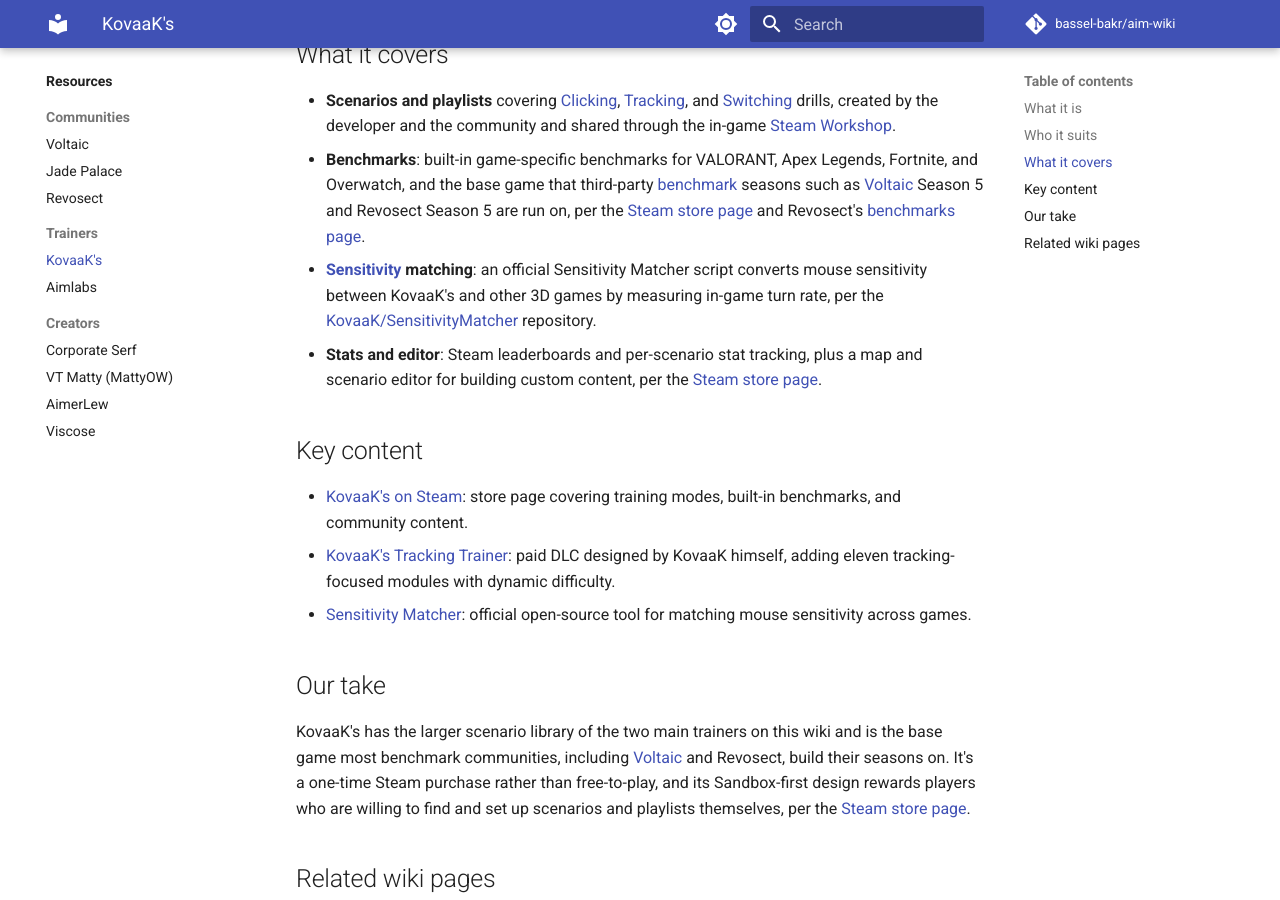
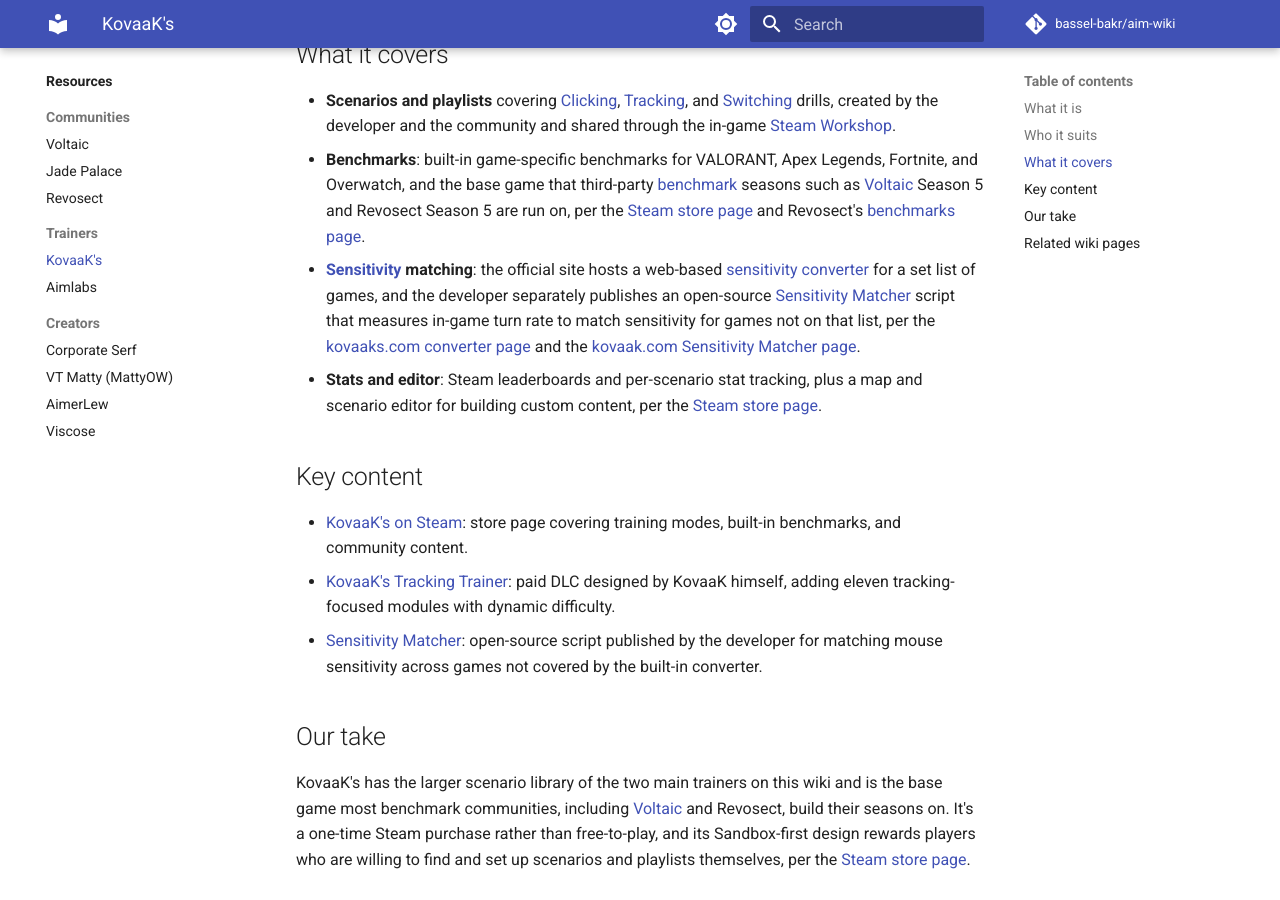
Before and after one commit to Bassel-Bakr/Aim, an MkDocs documentation site: the page built from docs/resources/trainers/kovaaks.md, in a window 1280 px wide and 900 px high, scrolled down 762 px. Built offline with MkDocs 1.6.1 and Material for MkDocs 9.7.7, drawn with Linux system fonts in a browser that asks for light colours; comment, search, counter and statistics services are not loaded.

Commit message:
docs: fix unsupported 'official' claim on kovaaks.md sensitivity tool
Cite the official kovaaks.com sensitivity converter for the built-in
tool, and describe the GitHub Sensitivity Matcher as a script the
developer publishes separately rather than calling it official, per
review finding.

Co-Authored-By: Claude Sonnet 5 <noreply@anthropic.com>

```diff
--- a/docs/resources/trainers/kovaaks.md
+++ b/docs/resources/trainers/kovaaks.md
@@ -23,14 +23,14 @@ Players comfortable choosing and configuring their own scenarios and playlists,
 
 - **Scenarios and playlists** covering [Clicking](../../skills/clicking.md), [Tracking](../../skills/tracking.md), and [Switching](../../skills/switching.md) drills, created by the developer and the community and shared through the in-game [Steam Workshop](https://steamcommunity.com/app/824270/workshop/).
 - **Benchmarks**: built-in game-specific benchmarks for VALORANT, Apex Legends, Fortnite, and Overwatch, and the base game that third-party [benchmark](../../training/benchmarks.md) seasons such as [Voltaic](../communities/voltaic.md) Season 5 and Revosect Season 5 are run on, per the [Steam store page](https://store.steampowered.com/app/824270/KovaaKs/) and Revosect's [benchmarks page](https://revosect.com/benchmarks).
-- **[Sensitivity](../../getting-started/sensitivity.md) matching**: an official Sensitivity Matcher script converts mouse sensitivity between KovaaK's and other 3D games by measuring in-game turn rate, per the [KovaaK/SensitivityMatcher](https://github.com/KovaaK/SensitivityMatcher) repository.
+- **[Sensitivity](../../getting-started/sensitivity.md) matching**: the official site hosts a web-based [sensitivity converter](https://kovaaks.com/kovaaks/sens-converter) for a set list of games, and the developer separately publishes an open-source [Sensitivity Matcher](https://github.com/KovaaK/SensitivityMatcher) script that measures in-game turn rate to match sensitivity for games not on that list, per the [kovaaks.com converter page](https://kovaaks.com/kovaaks/sens-converter) and the [kovaak.com Sensitivity Matcher page](https://www.kovaak.com/sensitivity-matcher/).
 - **Stats and editor**: Steam leaderboards and per-scenario stat tracking, plus a map and scenario editor for building custom content, per the [Steam store page](https://store.steampowered.com/app/824270/KovaaKs/).
 
 ## Key content
 
 - [KovaaK's on Steam](https://store.steampowered.com/app/824270/KovaaKs/): store page covering training modes, built-in benchmarks, and community content.
 - [KovaaK's Tracking Trainer](https://store.steampowered.com/app/1438210/KovaaKs_Tracking_Trainer/): paid DLC designed by KovaaK himself, adding eleven tracking-focused modules with dynamic difficulty.
-- [Sensitivity Matcher](https://github.com/KovaaK/SensitivityMatcher): official open-source tool for matching mouse sensitivity across games.
+- [Sensitivity Matcher](https://github.com/KovaaK/SensitivityMatcher): open-source script published by the developer for matching mouse sensitivity across games not covered by the built-in converter.
 
 ## Our take
 
```
